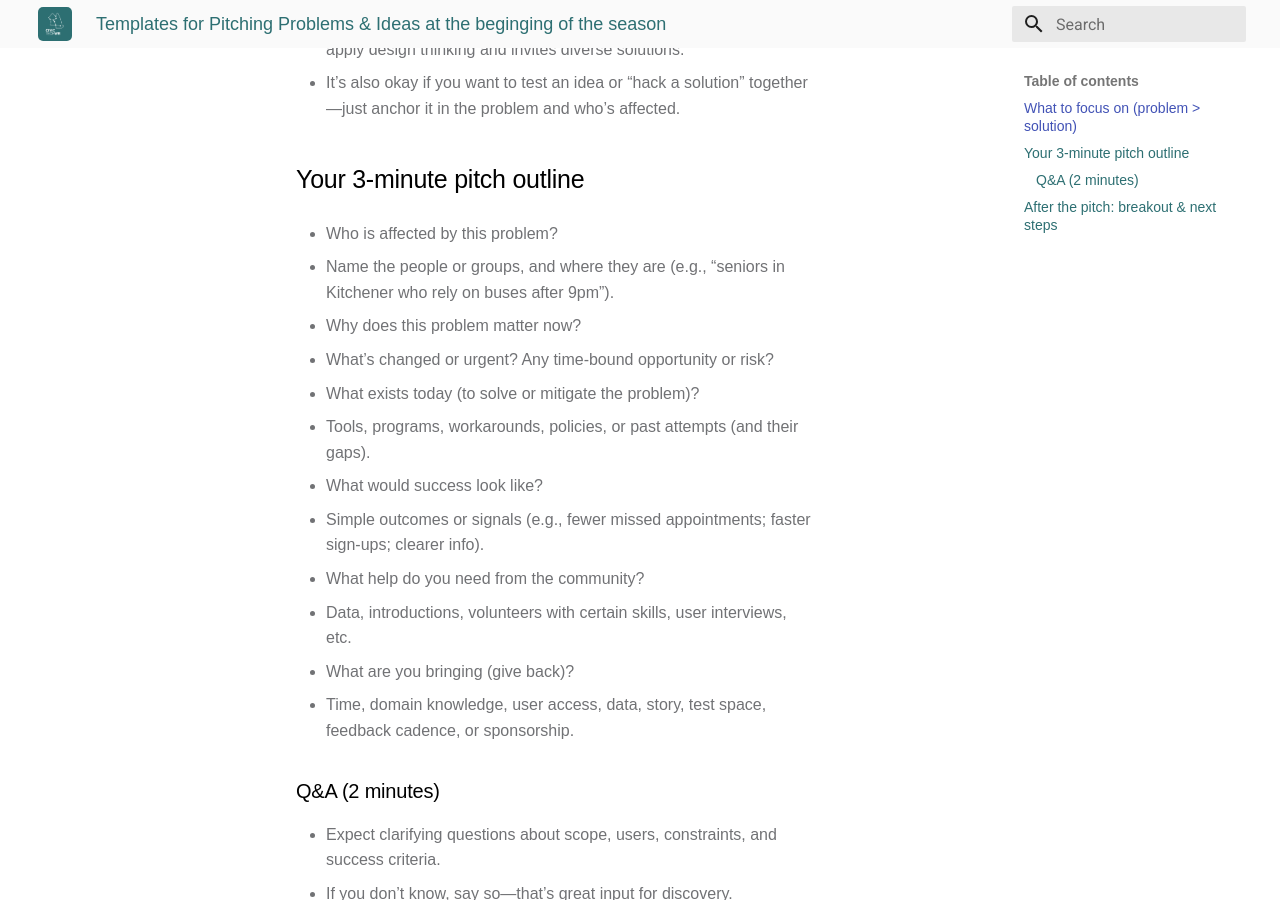
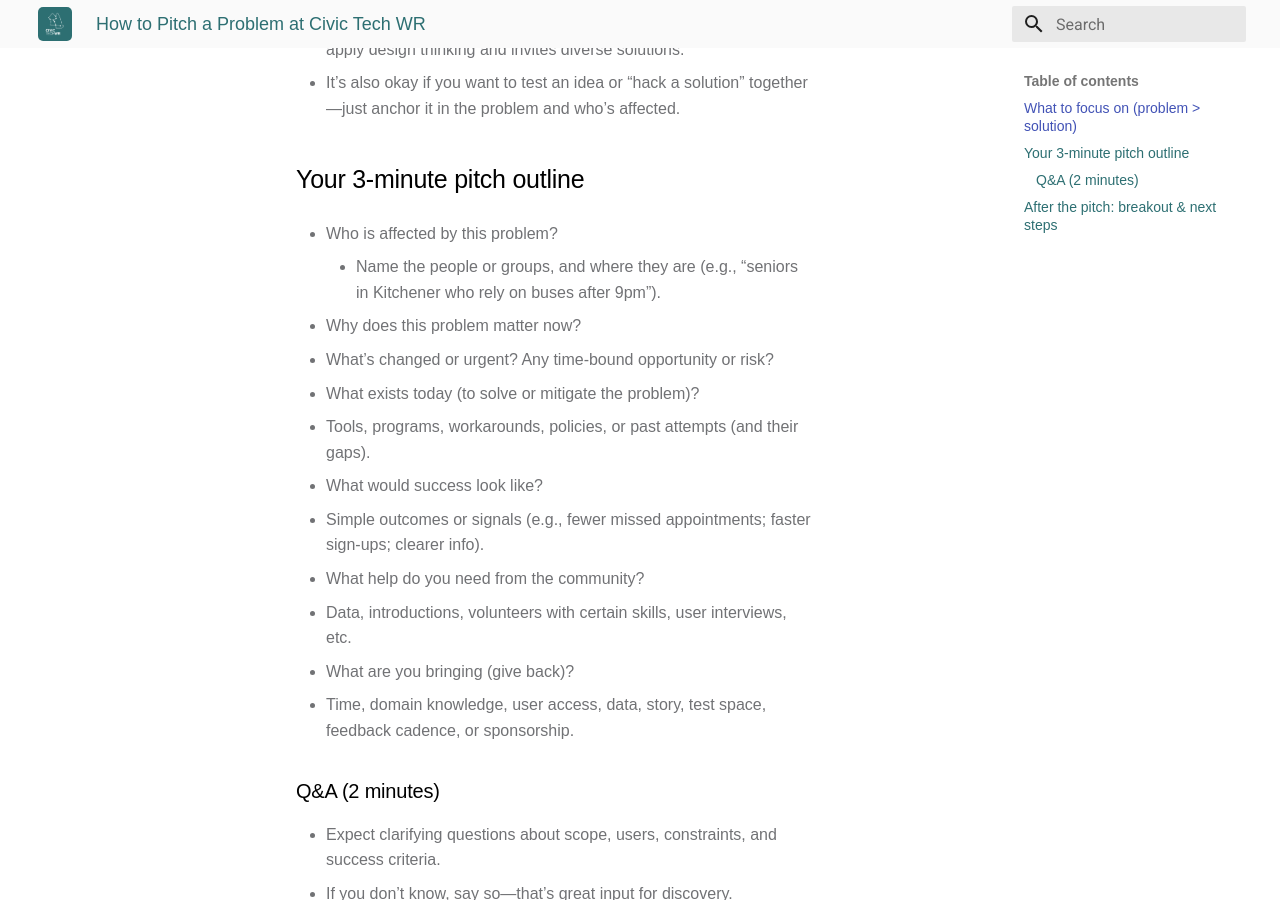
Before and after one commit to CivicTechWR/CTWR-Organization-Documentation, an MkDocs documentation site: the page built from docs/Guidelines_&_Templates/Template_Pitching.md, in a window 1280 px wide and 900 px high, scrolled down 494 px. Built offline with MkDocs 1.6.1 and Material for MkDocs 9.7.7, drawn with Linux system fonts in a browser that asks for light colours.

Commit message:
Updating pitching guidelines

```diff
--- a/docs/Guidelines_&_Templates/Template_Pitching.md
+++ b/docs/Guidelines_&_Templates/Template_Pitching.md
@@ -1,5 +1,5 @@
 ---
-title: Templates for Pitching Problems & Ideas at the beginging of the season
+title: How to Pitch a Problem at Civic Tech WR
 hide:
 ---
 # How to Pitch a Problem at Civic Tech WR
@@ -17,7 +17,7 @@ hide:
 
 - Who is affected by this problem?
 
- - Name the people or groups, and where they are (e.g., “seniors in Kitchener who rely on buses after 9pm”).
+	- Name the people or groups, and where they are (e.g., “seniors in Kitchener who rely on buses after 9pm”).
 
 - Why does this problem matter now?
  - What’s changed or urgent? Any time-bound opportunity or risk?
@@ -42,7 +42,7 @@ We’ll form a small group around your problem to workshop and plan. Use this fl
 
 1. Cluster insights
 
-  Categories the information you discovered about the problem. Put facts and observations on sticky notes (physical or digital) and group into themes. End with a few sub-problems.
+	Categories the information you discovered about the problem. Put facts and observations on sticky notes (physical or digital) and group into themes. End with a few sub-problems.
 
 2. Prioritize 1–3 themes or sub-problems
   Choose 1-3 sub-problems to priortize working on. Quick vote using impact vs. effort or community value vs. feasibility.
```
